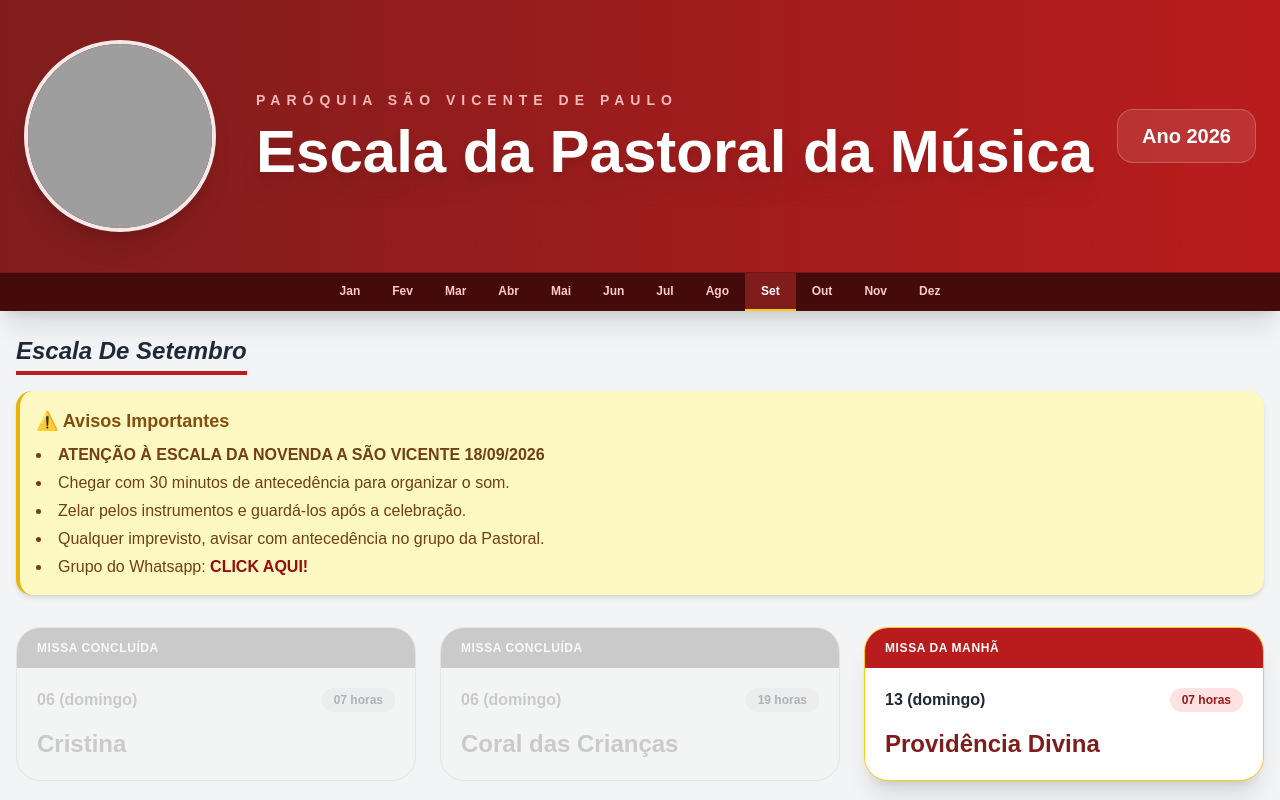
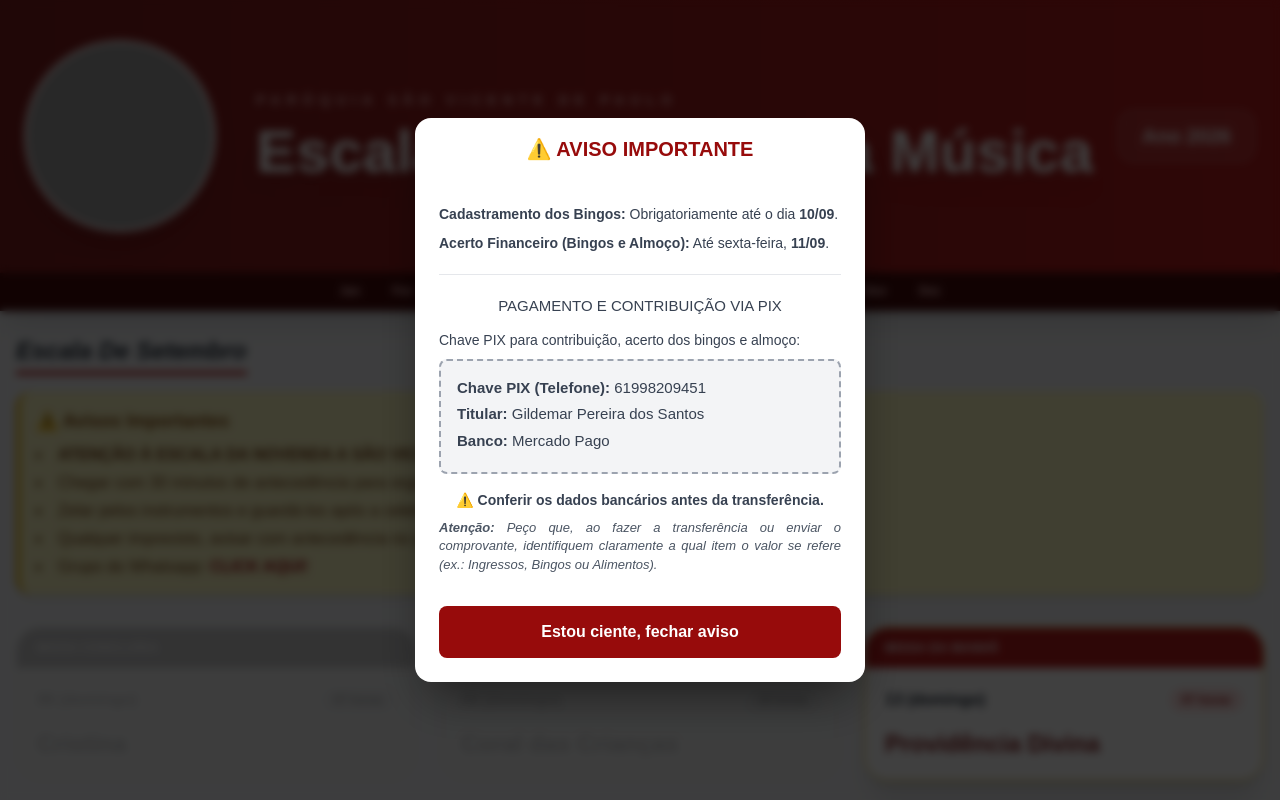
Before and after one commit to gildemarsantos/escalamusica, a plain HTML site: page index.html in a window 1280 px wide. Shown: the top 800 px of the page. Drawn offline with nearby package versions, Linux system fonts and the light colour scheme; grey boxes are pictures that could not be loaded.

Commit message:
adicionando popup de alerta da festa

```diff
--- a/css/style.css
+++ b/css/style.css
@@ -19,3 +19,83 @@ body {
   color: #970b0b;
   font-weight: bold;
 }
+
+/* --- POPUP / MODAL DE AVISO --- */
+.modal-overlay {
+    position: fixed;
+    top: 0;
+    left: 0;
+    width: 100%;
+    height: 100%;
+    background-color: rgba(0, 0, 0, 0.75);
+    backdrop-filter: blur(4px); /* Deixa o site desfocado no fundo */
+    z-index: 999; /* Fica acima de tudo no site */
+    display: flex;
+    justify-content: center;
+    align-items: center;
+    padding: 20px;
+}
+
+.modal-content {
+    background-color: white;
+    border-radius: 16px;
+    max-width: 450px;
+    width: 100%;
+    box-shadow: 0 25px 50px -12px rgba(0, 0, 0, 0.5);
+    overflow: hidden;
+    animation: fadeInModal 0.3s ease-out forwards;
+}
+
+@keyframes fadeInModal {
+    from { opacity: 0; transform: translateY(-20px); }
+    to { opacity: 1; transform: translateY(0); }
+}
+
+.modal-titulo {
+    background-color: var(--cor-principal);
+    color: #970b0b;
+    padding: 16px;
+    font-size: 20px;
+    text-align: center;
+    margin: 0;
+    font-weight: bold;
+}
+
+.modal-corpo {
+    padding: 24px;
+    color: #374151;
+    font-size: 14px;
+}
+
+.modal-corpo p { margin-bottom: 8px; }
+.modal-divisor { border: 0; border-top: 1px solid #e5e7eb; margin: 20px 0; }
+.modal-corpo h3 { color: var(--cor-principal); font-size: 15px; margin-bottom: 12px; text-align: center; }
+
+.caixa-pix {
+    background-color: #f3f4f6;
+    border: 2px dashed #9ca3af;
+    padding: 16px;
+    border-radius: 8px;
+    margin-bottom: 16px;
+}
+.caixa-pix p { margin-bottom: 4px; font-size: 15px; }
+
+.alerta-pix { color: var(--cor-degrade); font-weight: bold; text-align: center; }
+.nota-pix { font-style: italic; font-size: 13px; color: #4b5563; line-height: 1.4; margin-top: 8px; text-align: justify; }
+
+.btn-fechar-modal {
+    display: block;
+    width: calc(100% - 48px);
+    margin: 0 auto 24px auto;
+    padding: 14px;
+    background-color: #970b0b; /* Verde aprovação */
+    color: white;
+    border: none;
+    border-radius: 8px;
+    font-size: 16px;
+    font-weight: bold;
+    cursor: pointer;
+    transition: background-color 0.2s;
+}
+
+.btn-fechar-modal:hover { background-color: #b62d2d; }
--- a/index.html
+++ b/index.html
@@ -8,6 +8,36 @@
         <link rel="stylesheet" href="css/style.css" />
     </head>
     <body class="bg-gray-100 text-gray-800">
+
+        <!-- POPUP DE AVISO IMPORTANTE -->
+            <div id="modalAviso" class="modal-overlay hidden" role="dialog" aria-modal="true" aria-labelledby="tituloModal">
+                <article class="modal-content">
+                    <h2 id="tituloModal" class="modal-titulo">⚠️ AVISO IMPORTANTE</h2>
+
+                    <div class="modal-corpo">
+                        <p><strong>Cadastramento dos Bingos:</strong> Obrigatoriamente até o dia <strong>10/09</strong>.</p>
+                        <p><strong>Acerto Financeiro (Bingos e Almoço):</strong> Até sexta-feira, <strong>11/09</strong>.</p>
+
+                        <hr class="modal-divisor">
+
+                        <h3>PAGAMENTO E CONTRIBUIÇÃO VIA PIX</h3>
+                        <p>Chave PIX para contribuição, acerto dos bingos e almoço:</p>
+
+                        <div class="caixa-pix">
+                            <p><strong>Chave PIX (Telefone):</strong> 61998209451</p>
+                            <p><strong>Titular:</strong> Gildemar Pereira dos Santos</p>
+                            <p><strong>Banco:</strong> Mercado Pago</p>
+                        </div>
+
+                        <p class="alerta-pix">⚠️ Conferir os dados bancários antes da transferência.</p>
+                        <p class="nota-pix"><strong>Atenção:</strong> Peço que, ao fazer a transferência ou enviar o comprovante, identifiquem claramente a qual item o valor se refere (ex.: Ingressos, Bingos ou Alimentos).</p>
+                    </div>
+
+                    <button id="btnFecharModal" class="btn-fechar-modal" onclick="fecharModal()">Estou ciente, fechar aviso</button>
+                </article>
+            </div>
+
+
 
         <header
             class="sticky top-0 z-50 bg-gradient-to-r from-red-900 to-red-700 text-white shadow-xl">
--- a/js/script.js
+++ b/js/script.js
@@ -1,4 +1,4 @@
-// 1. BANCO DE DADOS DAS ESCALAS (MAIO, JUNHO E JULHO PREENCHIDOS)
+// 1. BANCO DE DADOS DAS ESCALAS
 const bancoEscalas = {
     janeiro: [],
     fevereiro: [],
@@ -76,7 +76,8 @@ const bancoEscalas = {
         { "dia": "27 (segunda)", "horario": "19 horas", "equipe": "Gil", "observacao": "Missa semanal", "destaque": false },
         { "dia": "28 (terça)", "horario": "19 horas", "equipe": "Providência Divina", "observacao": "Missa semanal", "destaque": false },
         { "dia": "31 (sexta)", "horario": "19 horas", "equipe": "Sem equipe", "observacao": "-", "destaque": false }
-    ], agosto: [
+    ],
+    agosto: [
         { "dia": "02 (domingo)", "horario": "07 horas", "equipe": "Cristina", "observacao": "Missa da Manhã", "destaque": true },
         { "dia": "02 (domingo)", "horario": "19 horas", "equipe": "Providência Divina", "observacao": "Missa da Noite", "destaque": true },
         { "dia": "03 (segunda)", "horario": "19 horas", "equipe": "Sem equipe", "observacao": "Missa semanal", "destaque": false },
@@ -247,29 +248,24 @@ function mudarMes(mesSelecionado) {
 }
 
 // ==========================================
-// 3. INICIALIZAÇÃO AUTOMÁTICA DETECTANDO O MÊS ATUAL + ALERTA SE FOR JUNHO
+// 3. INICIALIZAÇÃO AUTOMÁTICA E POPUP
 // ==========================================
-let avisoJulhoVisto = false; // Variável para não ficar mostrando o aviso toda hora
+document.addEventListener('DOMContentLoaded', () => {
 
-document.addEventListener('DOMContentLoaded', () => {
-    // Pega o número do mês atual (0 a 11) baseado no relógio do dispositivo
-    const numeroMesAtual = new Date().getMonth();
+    // Força a abertura direta e exclusiva na aba de Setembro
+    mudarMes('setembro');
 
-    // Converte o número para o nome da nossa chave correspondente
-    const mesAuto = mesesChaves[numeroMesAtual];
+    // Controle do Popup Financeiro (Aparece sempre até Outubro)
+    const modalAviso = document.getElementById('modalAviso');
+    const dataAtual = new Date();
+    const mesNumero = dataAtual.getMonth(); // Setembro = 8, Outubro = 9
 
-    // Carrega a escala e destaca o botão desse mês automaticamente
-    mudarMes(mesAuto);
-
-    // FORÇAR POPUP: Se o mês que abriu automaticamente for junho e o aviso ainda não foi visto, dispara o alerta!
-    if (mesAuto === 'junho' && !avisoJulhoVisto) {
-        // Um pequeno atraso de 1 segundo para a página desenhar tudo antes de pular o alerta
-        setTimeout(() => {
-            mostrarAvisoJulho();
-        }, 1000);
+    if (mesNumero < 9) {
+        if (modalAviso) modalAviso.classList.remove('hidden');
+    } else {
+        if (modalAviso) modalAviso.remove();
     }
 });
-
 
 // ==========================================
 // 4. ANIMAÇÃO DO CABEÇALHO
@@ -305,7 +301,7 @@ window.addEventListener('scroll', () => {
 
 
 // ==========================================
-// 5. FUNÇÕES DO MODAL DE JULHO
+// 5. FUNÇÕES DO MODAL DE JULHO E POPUP GERAL
 // ==========================================
 function mostrarAvisoJulho() {
     const modal = document.getElementById('modalAvisoJulho');
@@ -335,11 +331,15 @@ function fecharAvisoJulho() {
             modal.classList.add('hidden');
         }, 300);
     }
-
-    avisoJulhoVisto = true; // Marca que o usuário já viu e clicou em OK
 }
 
 function irParaJulho() {
     fecharAvisoJulho(); // Fecha o modal primeiro
     mudarMes('julho');  // Muda a escala lá atrás
 }
+
+// --- FUNÇÃO DO NOVO POPUP DE AVISO (BINGOS) ---
+function fecharModal() {
+    const modal = document.getElementById('modalAviso');
+    if (modal) modal.classList.add('hidden');
+}
```
